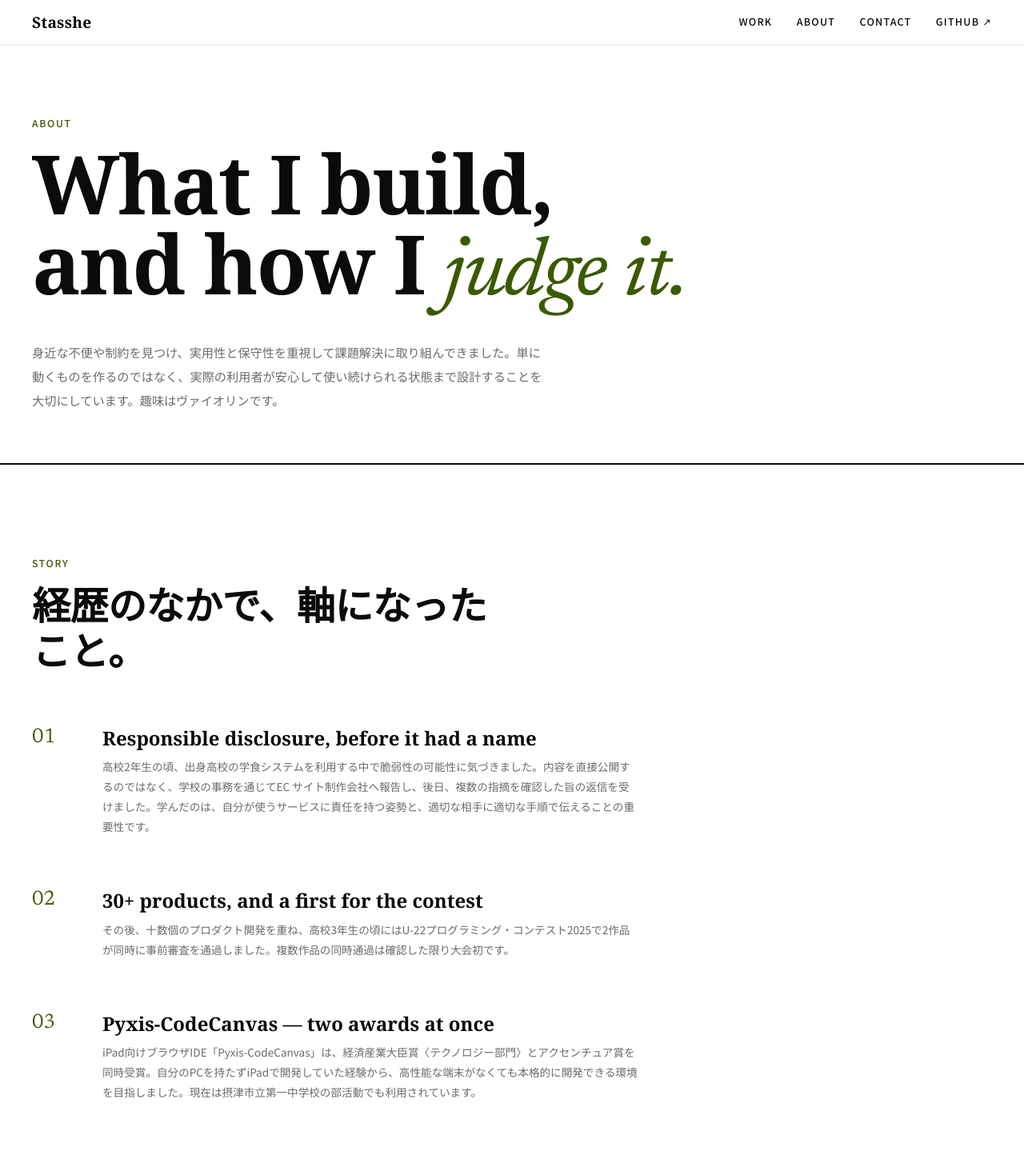
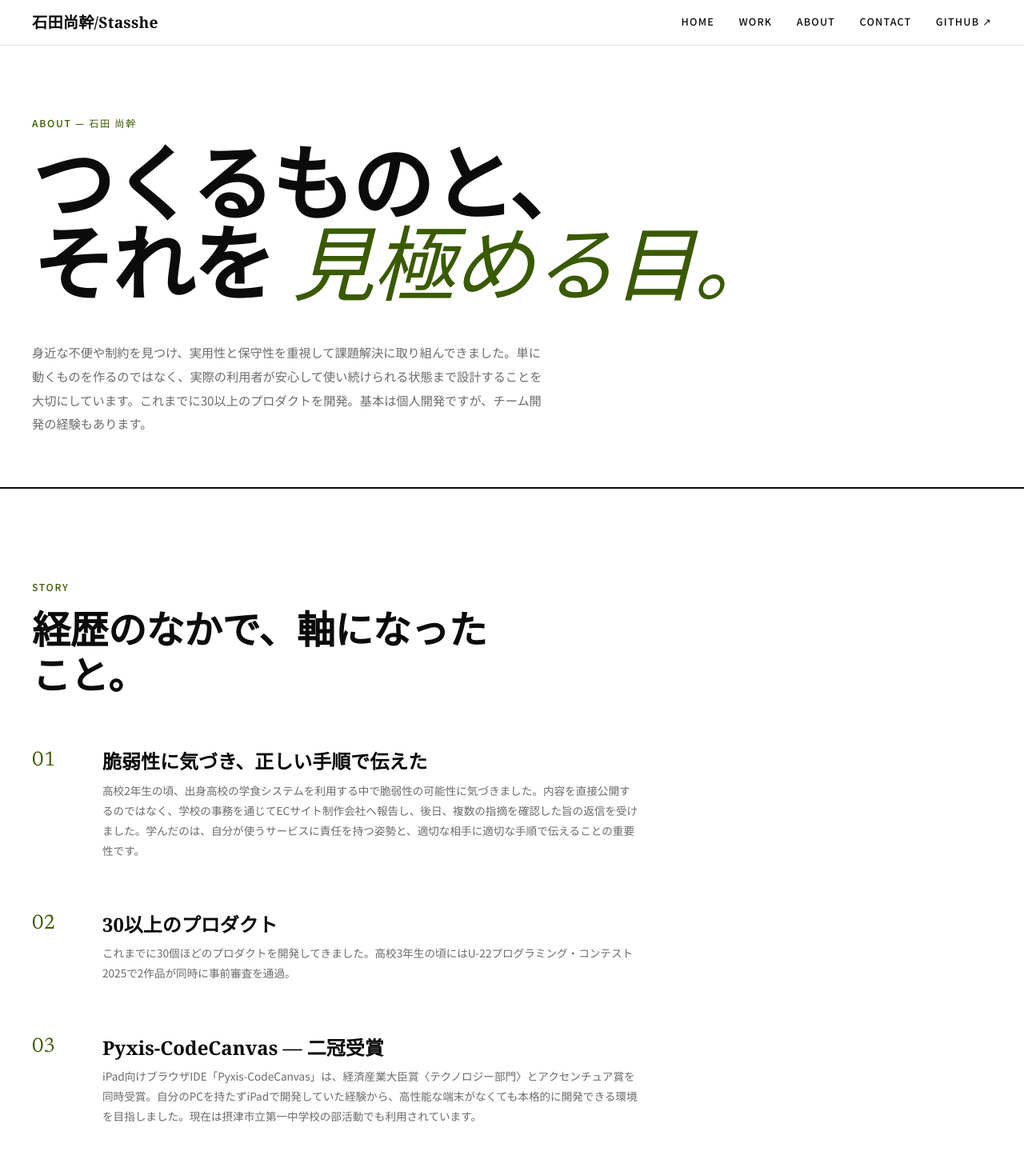
Before and after one commit to Stasshe/my-portfolio, a Next.js app: page /about in a window 1280 px wide. Shown: the top 1444 px of the page at 80% size. Built offline with nearby package versions, Linux system fonts and the light colour scheme; a web font is replaced by a local one.

Commit message:
feat: プロフィールセクションのテキストを更新し、スキルリストに新しい技術を追加

```diff
--- a/src/app/about/page.tsx
+++ b/src/app/about/page.tsx
@@ -21,23 +21,23 @@ import { useState } from "react";
 const TIMELINE = [
   {
     index: "01",
-    title: "Responsible disclosure, before it had a name",
-    body: "高校2年生の頃、出身高校の学食システムを利用する中で脆弱性の可能性に気づきました。内容を直接公開するのではなく、学校の事務を通じてEC サイト制作会社へ報告し、後日、複数の指摘を確認した旨の返信を受けました。学んだのは、自分が使うサービスに責任を持つ姿勢と、適切な相手に適切な手順で伝えることの重要性です。",
+    title: "脆弱性に気づき、正しい手順で伝えた",
+    body: "高校2年生の頃、出身高校の学食システムを利用する中で脆弱性の可能性に気づきました。内容を直接公開するのではなく、学校の事務を通じてECサイト制作会社へ報告し、後日、複数の指摘を確認した旨の返信を受けました。学んだのは、自分が使うサービスに責任を持つ姿勢と、適切な相手に適切な手順で伝えることの重要性です。",
   },
   {
     index: "02",
-    title: "30+ products, and a first for the contest",
-    body: "その後、十数個のプロダクト開発を重ね、高校3年生の頃にはU-22プログラミング・コンテスト2025で2作品が同時に事前審査を通過しました。複数作品の同時通過は確認した限り大会初です。",
+    title: "30以上のプロダクト",
+    body: "これまでに30個ほどのプロダクトを開発してきました。高校3年生の頃にはU-22プログラミング・コンテスト2025で2作品が同時に事前審査を通過。",
   },
   {
     index: "03",
-    title: "Pyxis-CodeCanvas — two awards at once",
+    title: "Pyxis-CodeCanvas — 二冠受賞",
     body: "iPad向けブラウザIDE「Pyxis-CodeCanvas」は、経済産業大臣賞〈テクノロジー部門〉とアクセンチュア賞を同時受賞。自分のPCを持たずiPadで開発していた経験から、高性能な端末がなくても本格的に開発できる環境を目指しました。現在は摂津市立第一中学校の部活動でも利用されています。",
   },
   {
     index: "04",
-    title: "Celeritas — still running at my high school",
-    body: "「Celeritas-freedom-student-council」は、出身高校のスポーツ祭運営を支援するWebシステムです。理想的な自動化ではなく、当日の急な変更に人が対応できる手動調整機能を重視して設計し、現在も実際に運用されています。",
+    title: "Celeritas — 今も母校で稼働中",
+    body: "「Celeritas-freedom-student-council」は、出身高校のスポーツ祭運営を支援するWebシステムです。理想的な自動化ではなく、当日の急な変更に人が対応できる手動調整機能を重視して設計し、現在も実際に運用されています。運営・先生・一般生徒からの評判も良好です。",
   },
 ];
 
@@ -63,6 +63,7 @@ const CASE_STUDIES = [
 ];
 
 const STRENGTHS = [
+  "目的から逆算し、妥協と断行を見極める設計判断",
   "AIに何を任せ、何を任せないかを判断する力",
   "コードベース全体の構造を把握する力",
   "機能の責任範囲・境界を考える力",
@@ -78,9 +79,16 @@ const GROWTH_AREAS = [
 ];
 
 const NOW = [
+  "Branding Hackathon の運営",
   "ハッカソンの運営・講師",
   "学生サークルでのメンター",
   "大阪府摂津市立中学校 部活動の技術顧問（教育委員会委託・不定期）",
+];
+
+const BEYOND = [
+  "小中高で自然科学系の探求に取り組み、高校ではJR四国と連携した一般販売ツアーを企画。その成果を県で発表しました。",
+  "友人と学校全体を巻き込む企画を起こし、所属していた部活の人数は15倍に。チームや組織を動かす中で、コミュニケーション能力とプレゼンスキルを磨きました。",
+  "趣味はヴァイオリン。手を出せることはすべてやってきた結果、挑戦する心と戦闘心が刻まれています。",
 ];
 
 export default function AboutPage() {
@@ -92,15 +100,15 @@ export default function AboutPage() {
 
       <header className="border-b-2 border-dark pt-[clamp(3rem,7vw,6rem)] pb-[var(--space-lg)] max-sm:pt-[clamp(2.5rem,8vw,4rem)]">
         <div className={containerClass}>
-          <span className={`${labelClass} mb-4 block text-dark-accent`}>About</span>
+          <span className={`${labelClass} mb-4 block text-dark-accent`}>About — 石田 尚幹</span>
           <h1 className={`${headingXlClass} text-dark`}>
-            What I build,
+            つくるものと、
             <br />
-            and how I{" "}
-            <span className="font-accent font-normal italic text-dark-accent">judge it.</span>
+            それを{" "}
+            <span className="font-accent font-normal italic text-dark-accent">見極める目。</span>
           </h1>
           <p className={`${bodyTextClass} mt-[var(--space-md)] max-w-[640px] text-light-accent`}>
-            身近な不便や制約を見つけ、実用性と保守性を重視して課題解決に取り組んできました。単に動くものを作るのではなく、実際の利用者が安心して使い続けられる状態まで設計することを大切にしています。趣味はヴァイオリンです。
+            身近な不便や制約を見つけ、実用性と保守性を重視して課題解決に取り組んできました。単に動くものを作るのではなく、実際の利用者が安心して使い続けられる状態まで設計することを大切にしています。これまでに30以上のプロダクトを開発。基本は個人開発ですが、チーム開発の経験もあります。
           </p>
         </div>
       </header>
@@ -189,14 +197,14 @@ export default function AboutPage() {
             情報系人材としての在り方。
           </h2>
 
-          <p className={`${bodyTextClass} mb-[var(--space-lg)] max-w-[74ch] text-dark/80`}>
+          <p className={`${bodyTextClass} mb-[var(--space-lg)] text-dark/80`}>
             コード生成AIの発展で、実装の速度は大きく向上しました。しかし、実装が速くなることは、必ずしも良い設計につながりません。コードはプロジェクトの目的、利用者の要求、過去の設計判断、将来の保守方針と結びついています。AIの出力が一見正しく動いても、責務として妥当か、後から変更しやすいか、安全性や性能を損なわないかは、人間が判断する必要があります。AIの弱点は知識の不足ではなく、文脈を広く保ち続けることの難しさにあると考えています。
           </p>
 
           <div className="my-[var(--space-lg)] grid grid-cols-2 gap-[var(--space-xl)] max-[900px]:grid-cols-1">
             <div>
               <h3 className={`${headingSmClass} mb-[var(--space-sm)] text-dark`}>
-                Where I&apos;m strong
+                強みがあるところ
               </h3>
               <ul className="flex flex-col gap-[0.7rem]">
                 {STRENGTHS.map((item) => (
@@ -209,7 +217,7 @@ export default function AboutPage() {
             </div>
             <div>
               <h3 className={`${headingSmClass} mb-[var(--space-sm)] text-dark`}>
-                Where I&apos;m building
+                これから固めるところ
               </h3>
               <p className={`${bodyTextSmClass} mb-[var(--space-sm)] text-light-accent`}>
                 この半年はAIを活用した開発が中心になり、ゼロから細かいコードを書く力は相対的に弱くなったと感じています。一方で、AIに任せる範囲を判断する力や、コードベース全体を俯瞰する力は伸びました。今は次の領域の基礎を学び直しています。
@@ -227,9 +235,28 @@ export default function AboutPage() {
             </div>
           </div>
 
-          <p className={`${bodyTextClass} mb-[var(--space-lg)] max-w-[74ch] text-dark/80`}>
+          <p className={`${bodyTextClass} mb-[var(--space-lg)] text-dark/80`}>
             目指しているのは、AIより詳しくなることでも、ミクロな実装でAIと競うことでもありません。AIやフレームワークが扱う局所的な文脈を超えて、要件・設計・実装・評価・運用を連続的な視点で観察し、判断できる情報系人材になることです。Web開発で得た実装経験を出発点に、計算機科学の基礎・低レイヤ・セキュリティ・ソフトウェア設計を学び、AIに適切なコンテキストを与え、その出力を批判的に評価できる人材を目指します。ミクロからマクロへ。
           </p>
+        </div>
+      </section>
+
+      <section className={sectionClass}>
+        <div className={containerClass}>
+          <span className={`${labelClass} mb-4 block text-dark-accent`}>Beyond Code</span>
+          <h2 className={`${headingLgClass} mb-[var(--space-lg)] max-w-[22ch] text-dark`}>
+            コードの外で育ったもの。
+          </h2>
+          <ul className="flex max-w-[760px] flex-col gap-[var(--space-md)]">
+            {BEYOND.map((item) => (
+              <li
+                key={item}
+                className={`${bodyTextClass} border-l-2 border-dark-accent pl-[var(--space-md)] text-dark/80`}
+              >
+                {item}
+              </li>
+            ))}
+          </ul>
         </div>
       </section>
 
@@ -238,9 +265,13 @@ export default function AboutPage() {
           <div className="grid grid-cols-2 gap-[var(--space-xl)] max-[900px]:grid-cols-1">
             <div>
               <span className={`${labelClass} mb-4 block text-brand`}>Technical Base</span>
-              <h2 className={`${headingLgClass} mb-[var(--space-lg)] max-w-[22ch] text-white`}>
-                よく使う技術。
+              <h2 className={`${headingLgClass} mb-[var(--space-md)] max-w-[22ch] text-white`}>
+                よく使う技術
               </h2>
+              <p className={`${bodyTextSmClass} mb-[var(--space-md)] max-w-[52ch] text-white/70`}>
+                Next.js を中心に Svelte / SolidJS / Astro / Nuxt、Rust・Swift にも対応。WebAssembly・Web
+                Worker・Audio Worklet など Web の最先端技術と、React の最適化に通じています。
+              </p>
               <div className="flex flex-wrap gap-2.5">
                 {SKILLS.map((skill) => (
                   <span
--- a/src/components/home/HomeClient.tsx
+++ b/src/components/home/HomeClient.tsx
@@ -205,7 +205,7 @@ export default function HomeClient({ products, indexItems, totalProducts }: Home
           className="page-loader-text font-serif text-[clamp(1.6rem,3vw,2.6rem)] font-bold tracking-[0.08em] text-white"
           style={{ opacity: 0, transform: "translateY(20px)" }}
         >
-          Stasshe
+          石田尚幹/Stasshe
         </span>
       </div>
 
--- a/src/components/home/data.ts
+++ b/src/components/home/data.ts
@@ -20,10 +20,12 @@ export const SKILLS = [
   "Next.js",
   "Svelte / SolidJS",
   "Astro",
+  "Nuxt",
   "Swift",
   "Rust",
   "WebAssembly",
   "Web Workers",
+  "Audio Worklet",
   "Node.js",
   "GSAP",
   "Figma",
--- a/src/components/shared/SiteNav.tsx
+++ b/src/components/shared/SiteNav.tsx
@@ -15,6 +15,7 @@ type SiteNavProps = {
 };
 
 const NAV_LINKS = [
+  { href: "/", label: "Home" },
   { href: "/products", label: "Work" },
   { href: "/about", label: "About" },
   { href: "/#contact", label: "Contact" },
@@ -47,7 +48,7 @@ export function SiteNav({
             href="/"
             className="cursor-pointer font-serif text-[1.2rem] font-bold tracking-[0.01em] text-inherit transition-opacity duration-[400ms] ease-out-expo hover:opacity-60"
           >
-            Stasshe
+            石田尚幹/Stasshe
           </Link>
 
           <div className="hidden items-center gap-[1.9rem] md:flex">
```
